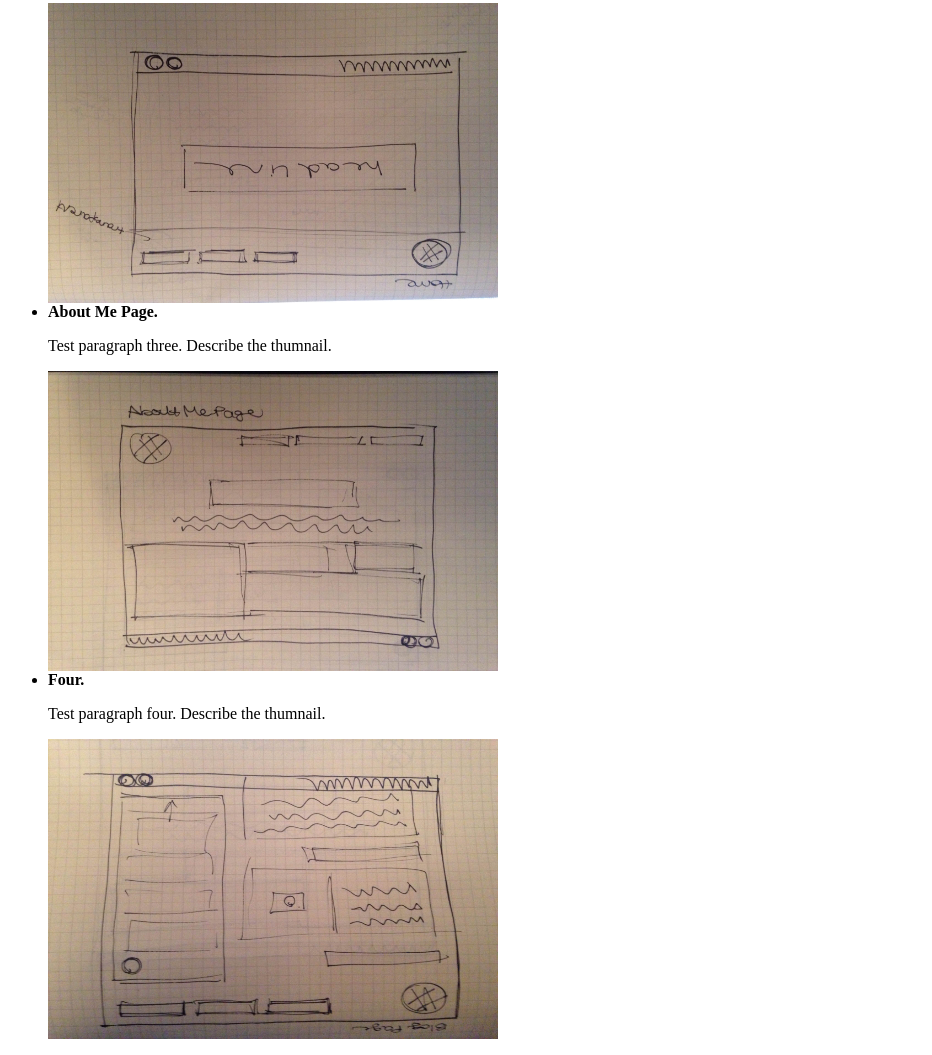
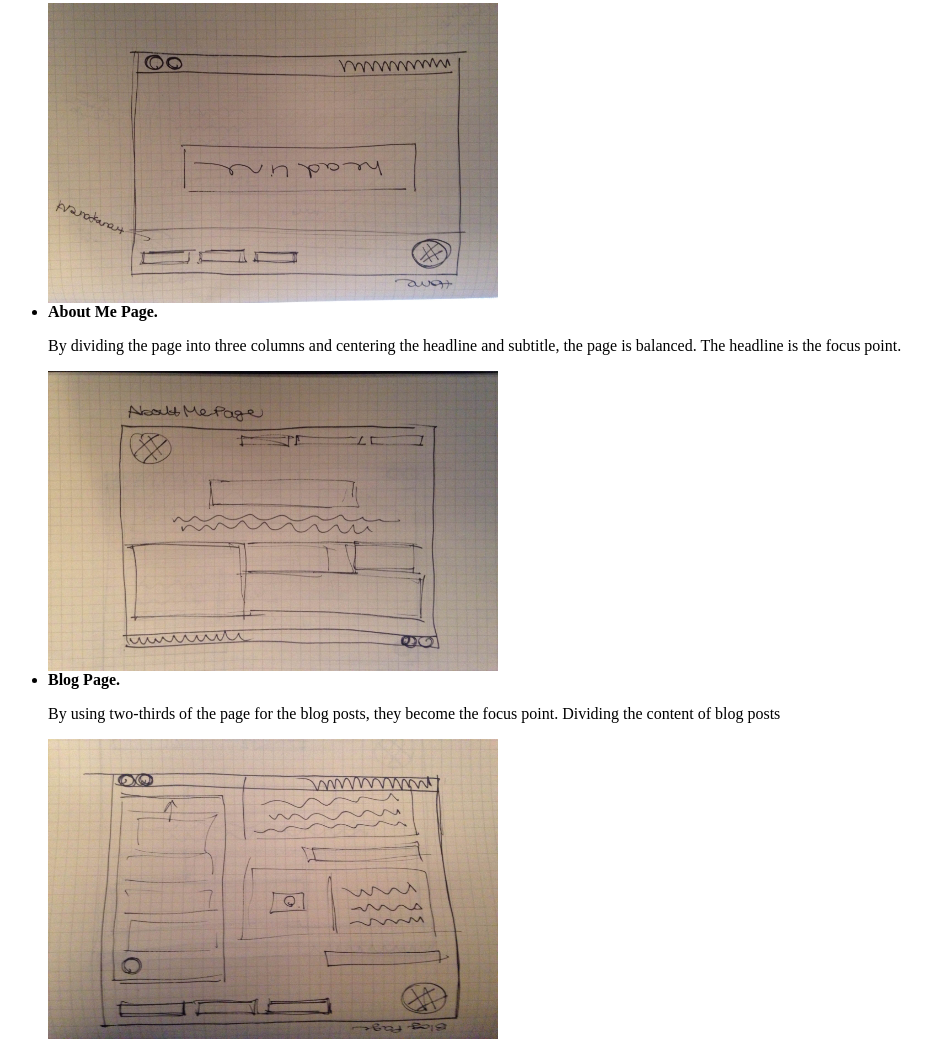
Before and after one commit to 1katherinesimons/1katherinesimons.github.io, a plain HTML site: page 2index.html in a window 1280 px wide. Shown: the part 886-1941 px from the top of the page, without its empty margins (0-932 px from the left). Drawn offline with Linux system fonts and the light colour scheme.

Commit message:
final edits

```diff
--- a/2index.html
+++ b/2index.html
@@ -22,10 +22,10 @@
 		<p>This home page sketch does not use a photo and uses the entire negative space between the header and footer for the headline. Removing the text box that functioned as a Twitter feed in the home page one sketch makes the focus point even stronger.</p>
 		<img src="home2.jpg" alt=Home Page Sketch Two. height="300" width="450">
 		<li><strong>About Me Page.</strong></li>
-		<p>Test paragraph three. Describe the thumnail.</p>
+		<p>By dividing the page into three columns and centering the headline and subtitle, the page is balanced. The headline is the focus point.</p>
 		<img src="AboutMe.jpg" alt=About Me Sketch. height="300" width="450">
-		<li><strong>Four.</strong></li>
-		<p>Test paragraph four. Describe the thumnail.</p>
+		<li><strong>Blog Page.</strong></li>
+		<p>By using two-thirds of the page for the blog posts, they become the focus point. Dividing the content of blog posts </p>
 		<img src="IMG_0757.JPG" alt=Blog Page Sketch One. height="300" width="450">
 	</ul>
 </body>
```
